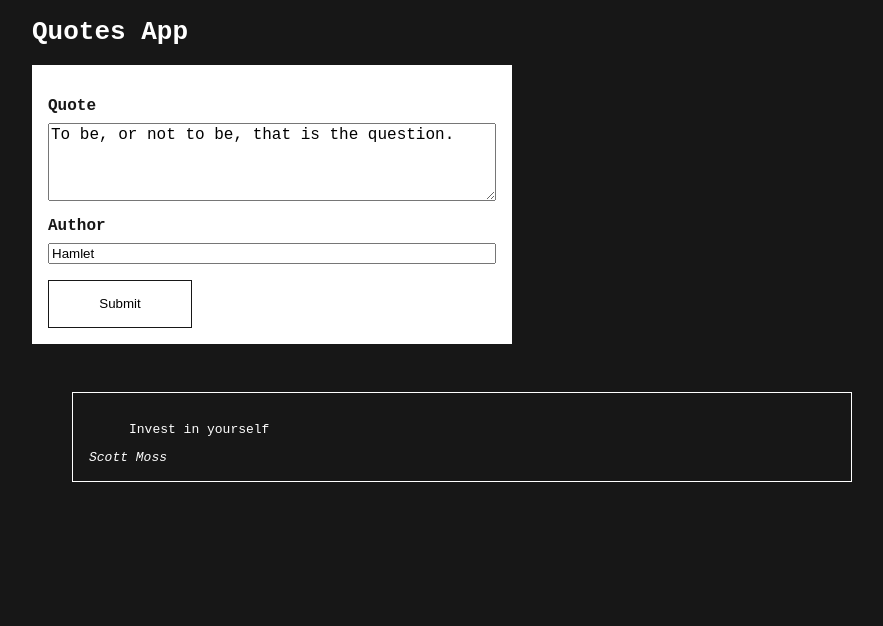
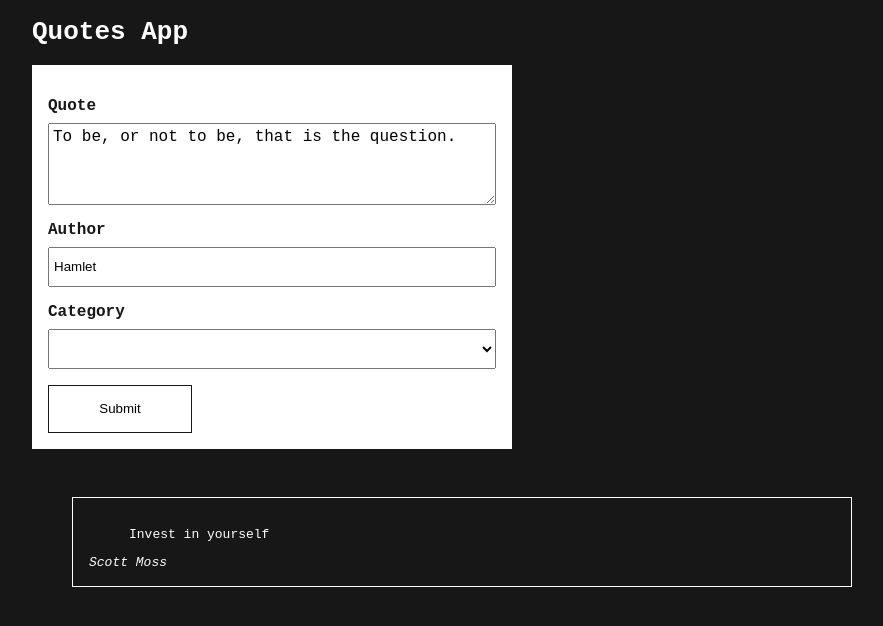
Before and after one commit to dominicva/my-quotes-app, a React (Vite) app: page / in a window 1280 px wide. Shown: the top 626 px of the page, without its empty margins (178-1061 px from the left). Built offline with nearby package versions, Linux system fonts and the light colour scheme.

Commit message:
Feat: quote category selection

```diff
--- a/src/components/Form.js
+++ b/src/components/Form.js
@@ -1,10 +1,13 @@
 import { useState } from 'react';
+
+const CATEGORIES = ['philosophy', 'science', 'contemplation'];
 
 const Form = () => {
   const [quote, setQuote] = useState(
     'To be, or not to be, that is the question.'
   );
   const [author, setAuthor] = useState('Hamlet');
+  const [category, setCategory] = useState('');
 
   return (
     <div className="create-quote">
@@ -33,6 +36,22 @@ const Form = () => {
             placeholder="Author"
           />
         </label>
+        <label htmlFor="category">
+          Category
+          <select
+            onChange={(e) => setCategory(e.target.value)}
+            onBlur={(e) => setCategory(e.target.value)}
+            id="category"
+            value={category}
+          >
+            <option />
+            {CATEGORIES.map((category) => (
+              <option value={category} key={category}>
+                {category}
+              </option>
+            ))}
+          </select>
+        </label>
         <button>Submit</button>
       </form>
     </div>
--- a/src/styles/index.css
+++ b/src/styles/index.css
@@ -28,11 +28,16 @@ label {
 textarea,
 input {
   margin-top: 0.5rem;
+  padding: 0.25rem;
 }
 
 textarea {
   font-size: 1rem;
   max-width: 100%;
+}
+
+input {
+  height: 2.5rem;
 }
 
 button {
@@ -70,6 +75,11 @@ button:hover {
   flex-direction: column;
 }
 
+#category {
+  height: 2.5rem;
+  margin-top: 0.5rem;
+}
+
 .quote {
   padding: 1rem;
   border: 1px solid white;
```
